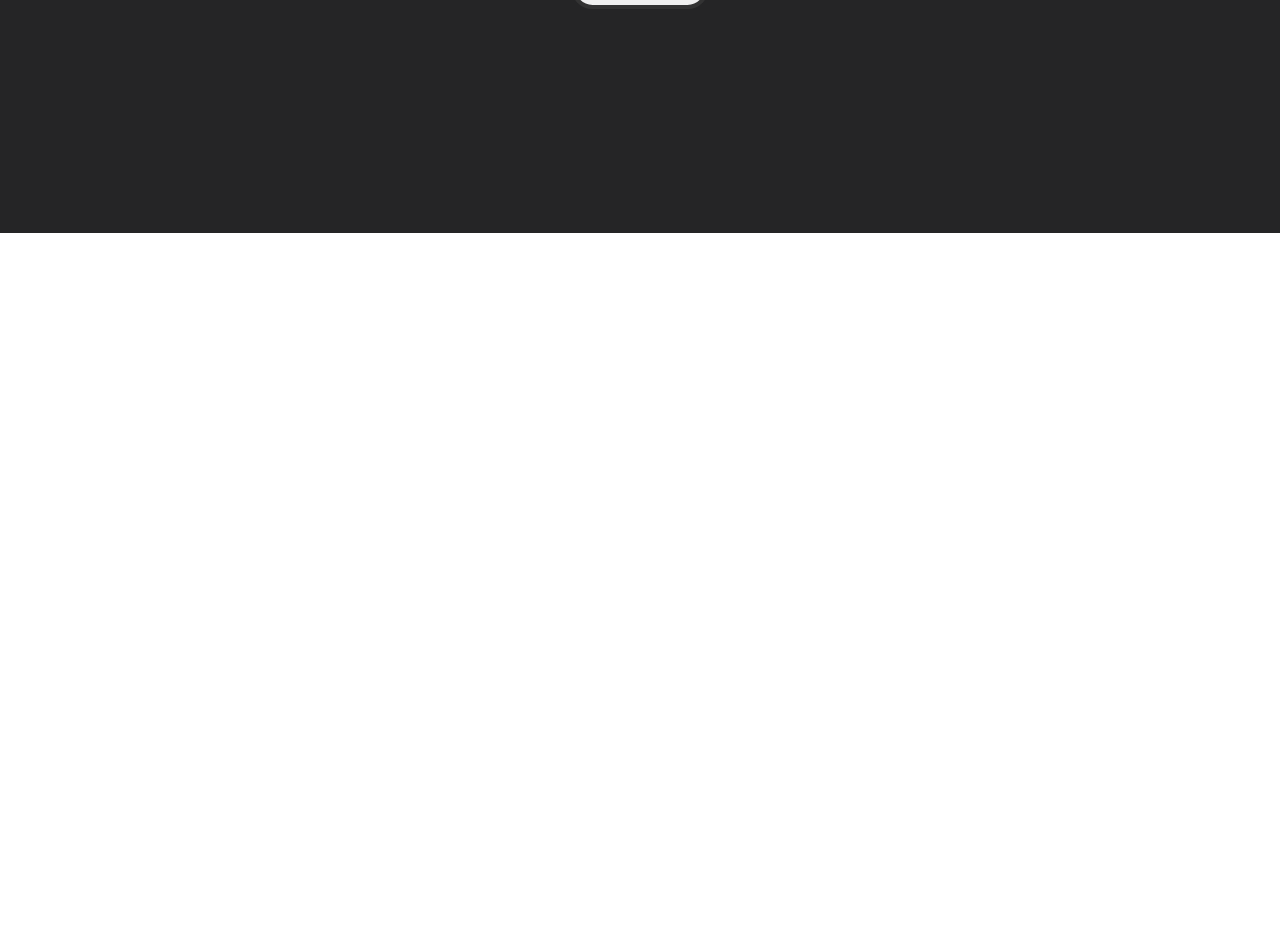
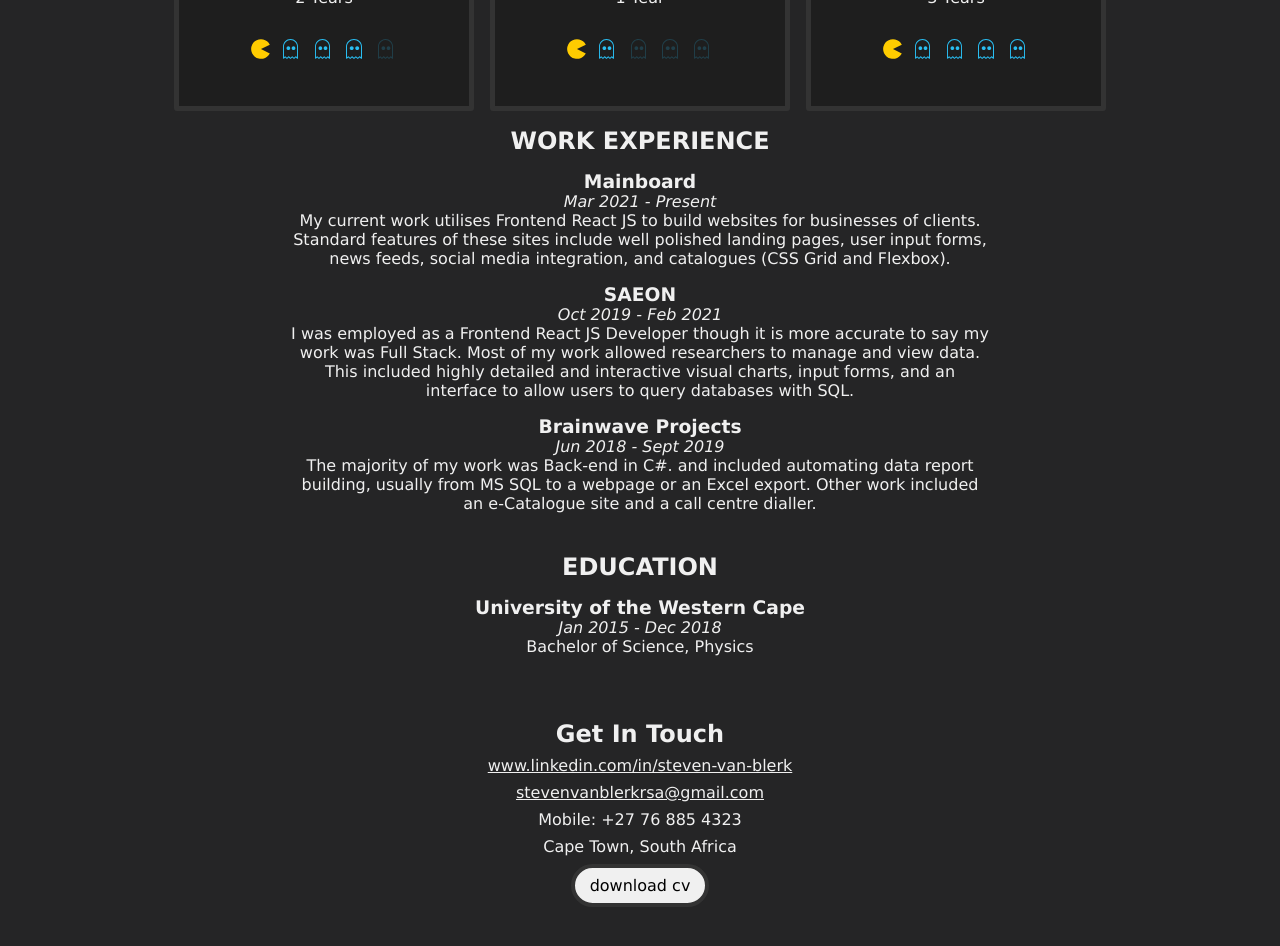
Before and after one commit to StevenVanBlerk/personal-portfolio, a Next.js app: page / in a window 1280 px wide. Shown: the part 1280-2226 px from the top of the page. Before the commit the page ends 1513 px from the top, so only its background shows below. Built offline with nearby package versions, Linux system fonts and the light colour scheme.

Commit message:
site is presentable for now. More to be added and fleshed out

```diff
--- a/components/Containers/basic-components.js
+++ b/components/Containers/basic-components.js
@@ -24,6 +24,8 @@ export const Container = styled.div`
 
   grid-gap: ${({ gridGap }) => gridGap};
   justify-content: ${({ justifyContent }) => justifyContent};
+  align-content: ${({ alignContent }) => alignContent};
+  align-items: ${({ alignItems }) => alignItems};
   justify-self: ${({ justifySelf }) => justifySelf};
   place-content: ${({ placeContent }) => placeContent};
   background: ${({ background }) => background};
--- a/components/Miscellaneous/UnderConstruction.js
+++ b/components/Miscellaneous/UnderConstruction.js
@@ -1,10 +1,12 @@
-import { Container } from "/components";
+import { Container, Typography } from "/components";
 
 export const UnderConstruction = () => {
   return (
     <>
       <Container margin="1.5rem">
-        Under Construction. Check back soon!
+        <Typography color="#FAC533">
+          Under Construction. Check back soon for more!
+        </Typography>
       </Container>
     </>
   );
--- a/components/Typography/basic-components.js
+++ b/components/Typography/basic-components.js
@@ -27,6 +27,7 @@ export const Typography = styled.p`
   text-transform: ${({ textTransform }) => textTransform};
   text-align: ${({ textAlign }) => textAlign};
   text-shadow: ${({ textShadow }) => textShadow};
+  font-style: ${({ fontStyle }) => fontStyle};
 
   transform: ${({ transform }) => transform};
   transition: ${({ transition }) => transition};
--- a/pagesLibrary/home/index.js
+++ b/pagesLibrary/home/index.js
@@ -47,31 +47,18 @@ const Home = () => {
     <>
       <ScrollToTopButton />
       <UnderConstruction />
+      <VContainer gridGap="1rem" padding="0 1.5rem">
         <PageTitle>Steven van Blerk</PageTitle>
         {/* SUMMARY */}
         <Center>
           <Typography maxWidth="700px">
-          I am a Frontend Developer from Cape Town using JavaScript and React. I
-          have a passion for developing high calibre, interactive, robust
+            I am a Frontend Developer from Cape Town using JavaScript and React.
+            I have a passion for developing high calibre, interactive, robust
             websites.
           </Typography>
         </Center>
-      <Center>
-        {/* <DimensionContainer maxWidth="fit-content" margin="auto">
-          <Card>
-            <div>Get In Contact</div>
-            <div>https://www.linkedin.com/in/steven-van-blerk/</div>
-            <div>stevenvanblerkrsa@gmail.com</div>
-            <div>Introduction</div>
-            <div>Work Experience</div>
-            <div>Education</div>
-            <div>Areas of Expertise</div>
-            <div>Other Qualities</div>
-          </Card>
-        </DimensionContainer> */}
-      </Center>
+
         {/* TECH STACK */}
-      <Subtitle color={colors.SMOKE}>Tech Stack</Subtitle>
         <DimensionContainer maxWidth="fit-content" margin="auto">
           <FlowingGrid
             justifyContent="center"
@@ -102,6 +89,57 @@ const Home = () => {
             ))}
           </FlowingGrid>
         </DimensionContainer>
+        {/* WORK EXPERIENCE */}
+        <Subtitle color={colors.SMOKE}>WORK EXPERIENCE</Subtitle>
+        {/* mainboard */}
+        <VContainer alignItems="center">
+          <CardTitle>Mainboard</CardTitle>
+          <Typography fontStyle="italic">Mar 2021 - Present</Typography>
+          <Typography maxWidth="700px">
+            My current work utilises Frontend React JS to build websites for
+            businesses of clients. Standard features of these sites include well
+            polished landing pages, user input forms, news feeds, social media
+            integration, and catalogues (CSS Grid and Flexbox).
+          </Typography>
+        </VContainer>
+        {/* saeon */}
+        <VContainer alignItems="center">
+          <CardTitle>SAEON</CardTitle>
+          <Typography fontStyle="italic">Oct 2019 - Feb 2021</Typography>
+          <Typography maxWidth="700px">
+            I was employed as a Frontend React JS Developer though it is more
+            accurate to say my work was Full Stack. Most of my work allowed
+            researchers to manage and view data. This included highly detailed
+            and interactive visual charts, input forms, and an interface to
+            allow users to query databases with SQL.
+          </Typography>
+        </VContainer>
+        {/* brainwave */}
+        <VContainer alignItems="center">
+          <CardTitle>Brainwave Projects</CardTitle>
+          <Typography fontStyle="italic">Jun 2018 - Sept 2019</Typography>
+          <Typography maxWidth="700px">
+            The majority of my work was Back-end in C#. and included automating
+            data report building, usually from MS SQL to a webpage or an Excel
+            export. Other work included an e-Catalogue site and a call centre
+            dialler.
+          </Typography>
+        </VContainer>
+
+        {/* EDUCATION */}
+        <Center margin="1.5rem auto">
+          <Subtitle margin="0 0 1rem 0" color={colors.SMOKE}>
+            EDUCATION
+          </Subtitle>
+          {/* mainboard */}
+          <VContainer alignItems="center">
+            <CardTitle>University of the Western Cape</CardTitle>
+            <Typography fontStyle="italic">Jan 2015 - Dec 2018</Typography>
+            <Typography maxWidth="700px">
+              Bachelor of Science, Physics
+            </Typography>
+          </VContainer>
+        </Center>
         {/* GET IN TOUCH */}
 
         <Center margin="1.5rem auto">
@@ -125,6 +163,7 @@ const Home = () => {
             </TestButton>
           </VContainer>
         </Center>
+      </VContainer>
     </>
   );
 };
```
Lines whose indentation alone changed are shown as unchanged.
